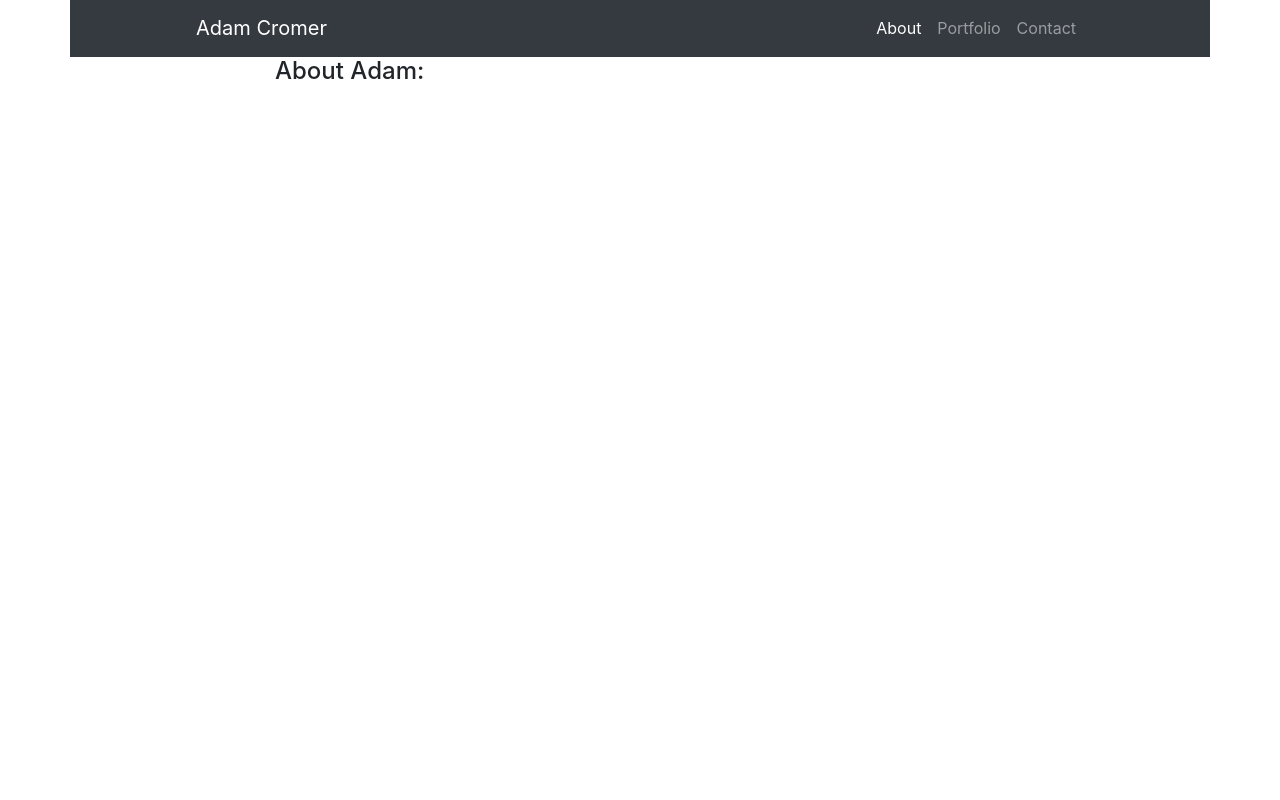
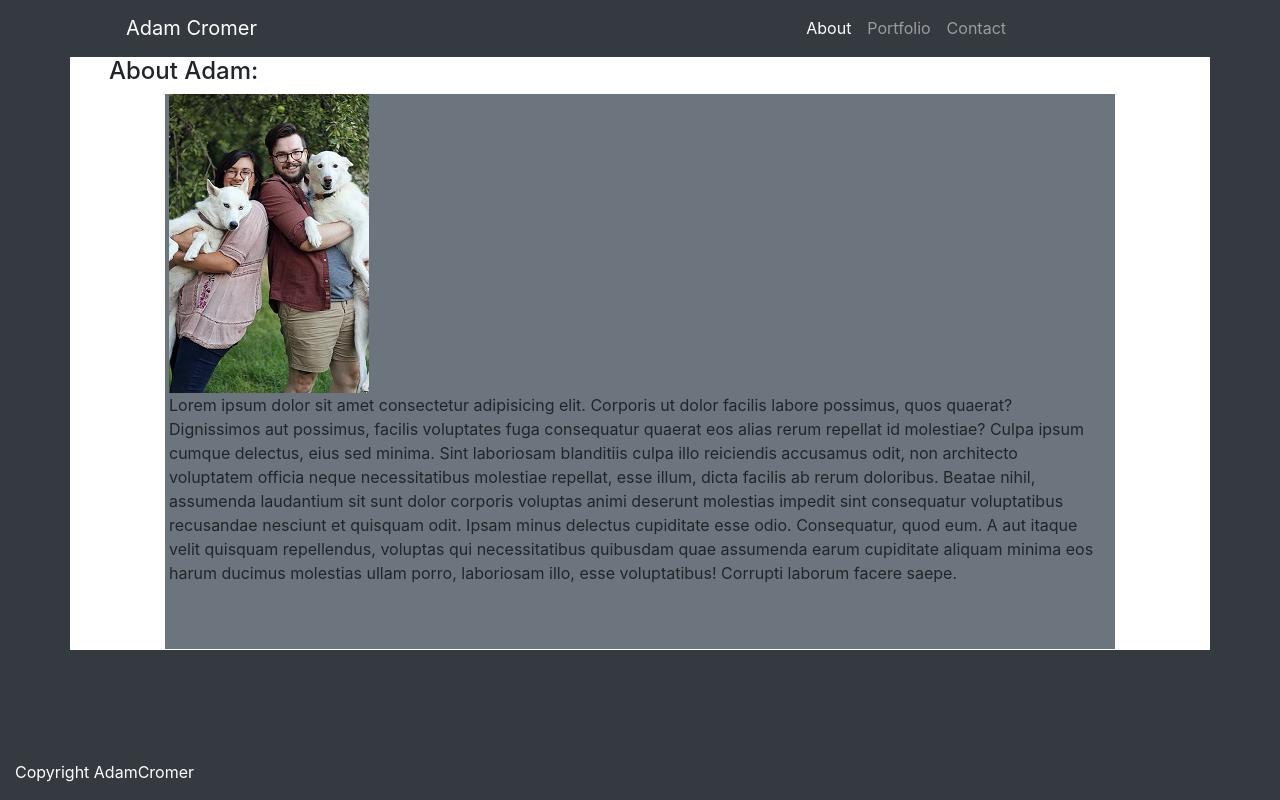
Before and after one commit to adamcromer/Bootstrap-Portfolio, a plain HTML site: page index.html in a window 1280 px wide. Drawn offline with nearby package versions, Linux system fonts and the light colour scheme.

Commit message:
getting the hang of bootstrap diff colors to help tell diff

```diff
--- a/index.html
+++ b/index.html
@@ -12,12 +12,12 @@
 
     <title>Adam Cromer</title>
 </head>
-<body>
-    <div class="container bg-dark">
+<body class="bg-dark">
+    <div class="container bg-dark ml-0">
         <div class="row">
             <div class="col-md-1 bg-dark"></div>
             <div class="col-md-10 bg-dark">
-                <nav class="navbar navbar-expand-lg navbar-dark bg-dark">
+                <nav class="navbar navbar-expand-lg navbar-dark bg-dark rounded mr-0">
                     <a class="navbar-brand" href="#">Adam Cromer</a>
                     <button class="navbar-toggler" type="button" data-toggle="collapse" data-target="#navbarNavAltMarkup" aria-controls="navbarNavAltMarkup" aria-expanded="false" aria-label="Toggle navigation">
                         <span class="navbar-toggler-icon"></span>
@@ -34,17 +34,27 @@
             </div>
         </div>
     </div>
-    <div class="container">
+    <div class="container bg-white">
+        <div class="row ml-4">
+                <h4>About Adam:</h4>
+        </div>
         <div class="row">
-            <div class="col-md"></div>
-            <div class="col-md-8">
-                <h4>About Adam:</h4>
+            <div class="col-md-1"></div>
+                <div class="col-md-10 bg-secondary text-black clearfix pl-1 ml-0 pb-5">
+                    <img class="float-left" alt="Adam and Family" src="/../Bootstrap-Portfolio/Assets/images/adamfamilytest2.jpg">
+                    <p class="float-left">Lorem ipsum dolor sit amet consectetur adipisicing elit. Corporis ut dolor facilis labore possimus, quos quaerat? Dignissimos aut possimus, facilis voluptates fuga consequatur quaerat eos alias rerum repellat id molestiae?
+                    Culpa ipsum cumque delectus, eius sed minima. Sint laboriosam blanditiis culpa illo reiciendis accusamus odit, non architecto voluptatem officia neque necessitatibus molestiae repellat, esse illum, dicta facilis ab rerum doloribus.
+                    Beatae nihil, assumenda laudantium sit sunt dolor corporis voluptas animi deserunt molestias impedit sint consequatur voluptatibus recusandae nesciunt et quisquam odit. Ipsam minus delectus cupiditate esse odio. Consequatur, quod eum.
+                    A aut itaque velit quisquam repellendus, voluptas qui necessitatibus quibusdam quae assumenda earum cupiditate aliquam minima eos harum ducimus molestias ullam porro, laboriosam illo, esse voluptatibus! Corrupti laborum facere saepe.
+                    </p>
+                </div>
             </div>
-            <div class="col-md"></div>
+            <div class="col-md-1"></div>
         </div>
     </div>
     <footer>
-        <div class="container">
+        <div class="container fixed-bottom bg-dark text-white ml-0 mr-0 pt-3 pb-3">
+            Copyright AdamCromer
         </div>
     </footer>
 </body>
```
